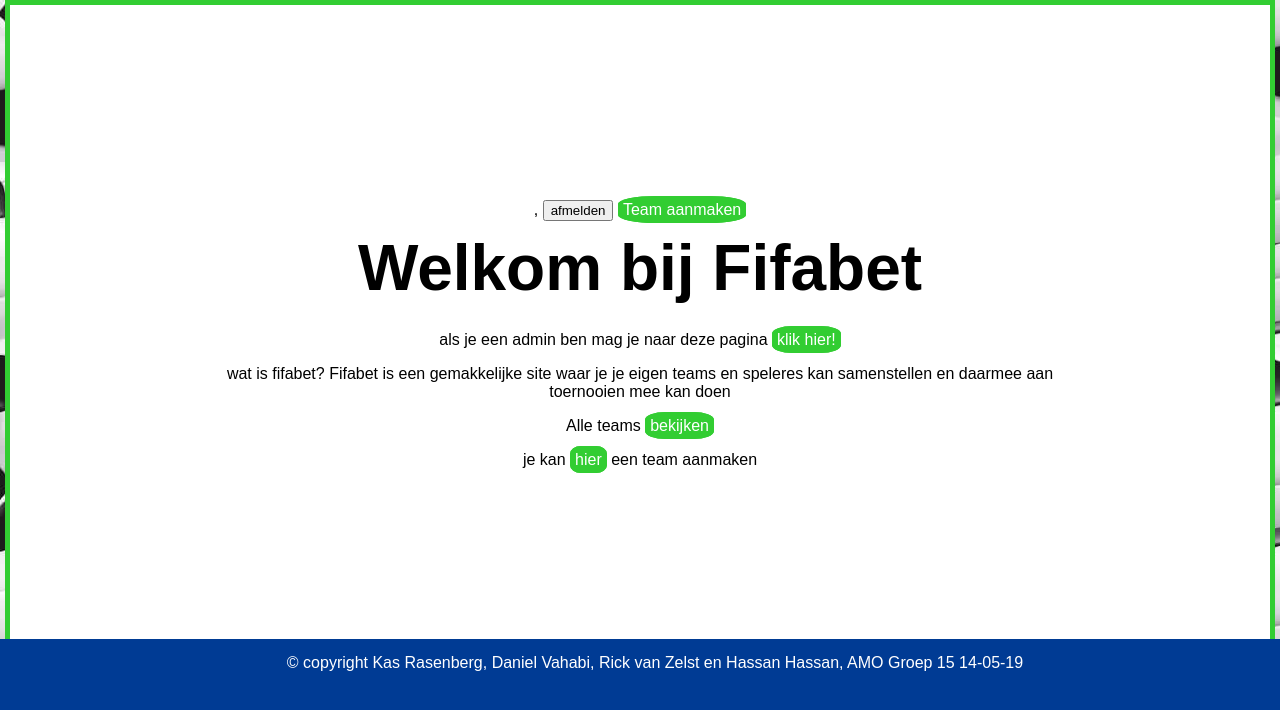
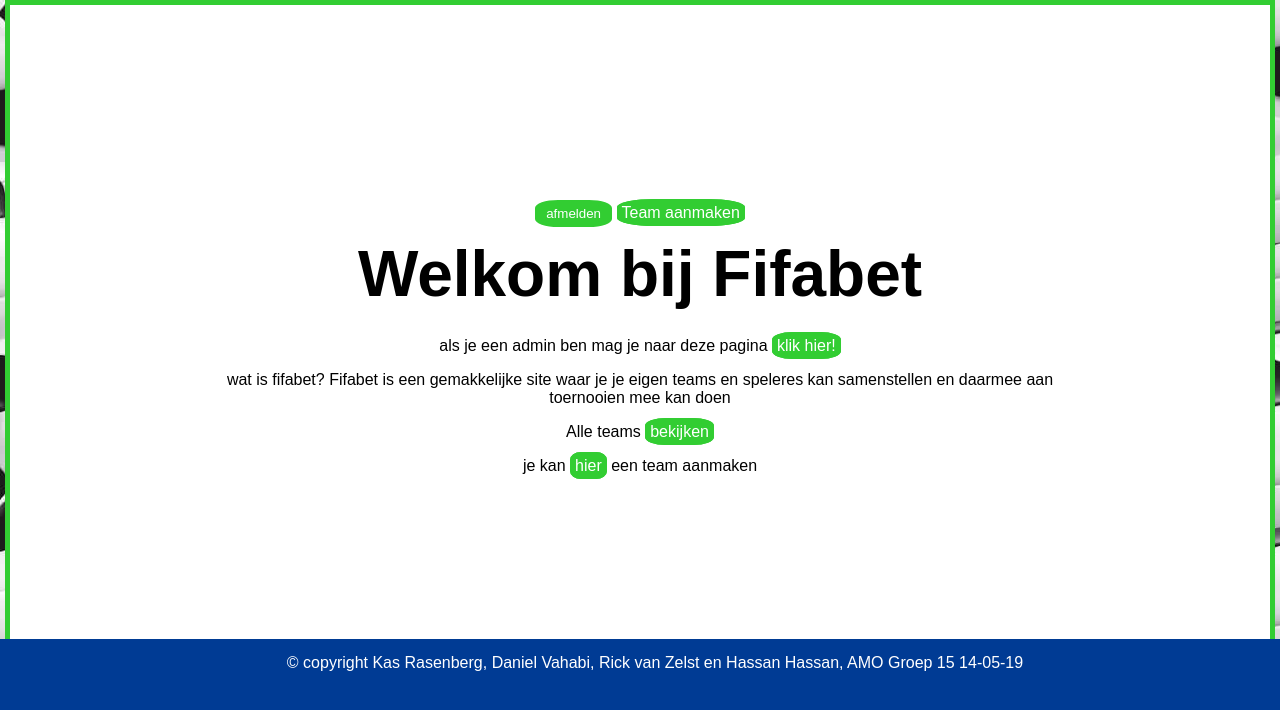
Before and after one commit to amogroep15/fifawebsite, a PHP site: page / in a window 1280 px wide. Shown: the part 90-800 px from the top of the page. Run offline with PHP 8.4, Linux system fonts and the light colour scheme; the visitor is signed in with stand-in values (Sample User, id 1).

Commit message:
site optimalizeren part 2

```diff
--- a/index.php
+++ b/index.php
@@ -31,9 +31,9 @@ if(isset ($_GET['success'])) {
     }
 }
 if(isset($_SESSION['id'])){
-    echo "<form action='loginController.php' method='post'>,
+    echo "<form action='loginController.php' method='post'>
     <input type='hidden' name='type' value='logout'>
-    <input type='submit' value='afmelden'>
+    <input class='afmeldbutton' type='submit' value='afmelden'>
     <a class='buttons' href='create.php'>Team aanmaken</a>";
 
 }
--- a/style.css
+++ b/style.css
@@ -177,3 +177,13 @@ h1{
     background-color: #32CD32;
     border-radius: 30%;
 }
+
+.afmeldbutton {
+    text-decoration: none;
+    color: white;
+    border: #32CD32;
+    border-style: solid;
+    border-width: 5px;
+    background-color: #32CD32;
+    border-radius: 30%;
+}
--- a/teams.php
+++ b/teams.php
@@ -16,8 +16,10 @@ foreach ($teams as $team){
     echo '<a href="detail.php?id='.$team['id'].'">Team: "'. htmlentities($team['name']). '"</a>';
     echo '</br>';
 }
-$creator = $_SESSION['id'];
-$sql = "SELECT * from teams WHERE creator = $creator";
+if(isset( $_SESSION['id'])){
+    $creator = $_SESSION['id'];
+};
+$sql = "SELECT * from teams WHERE creator = '$creator'";
 $query = $db->query($sql);
 $teams = $query->fetchAll(2);
 echo '<h2>Mijn teams</h2>';
```
